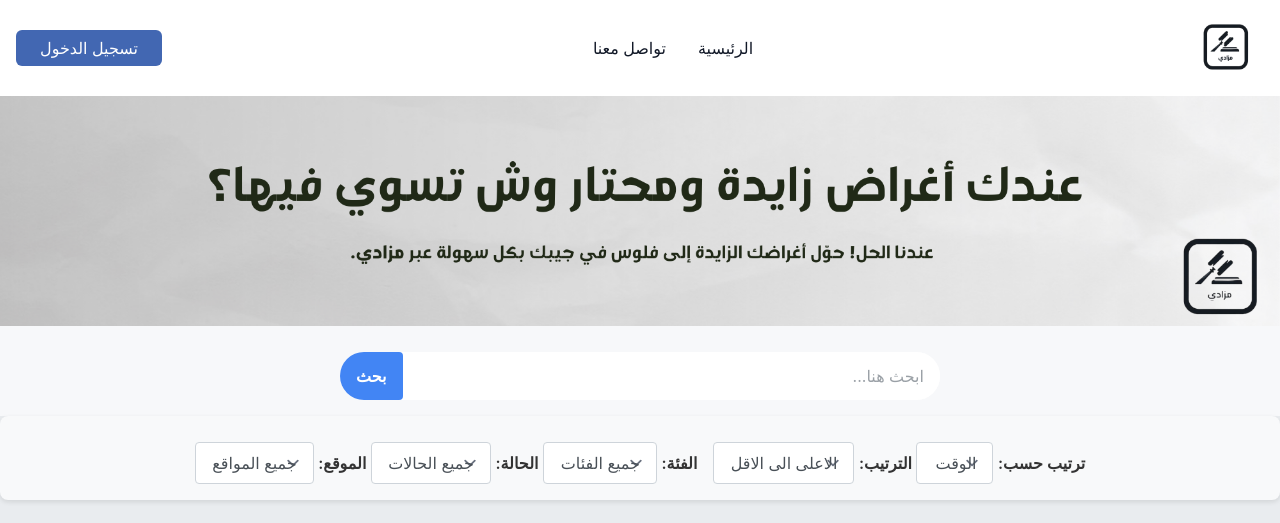
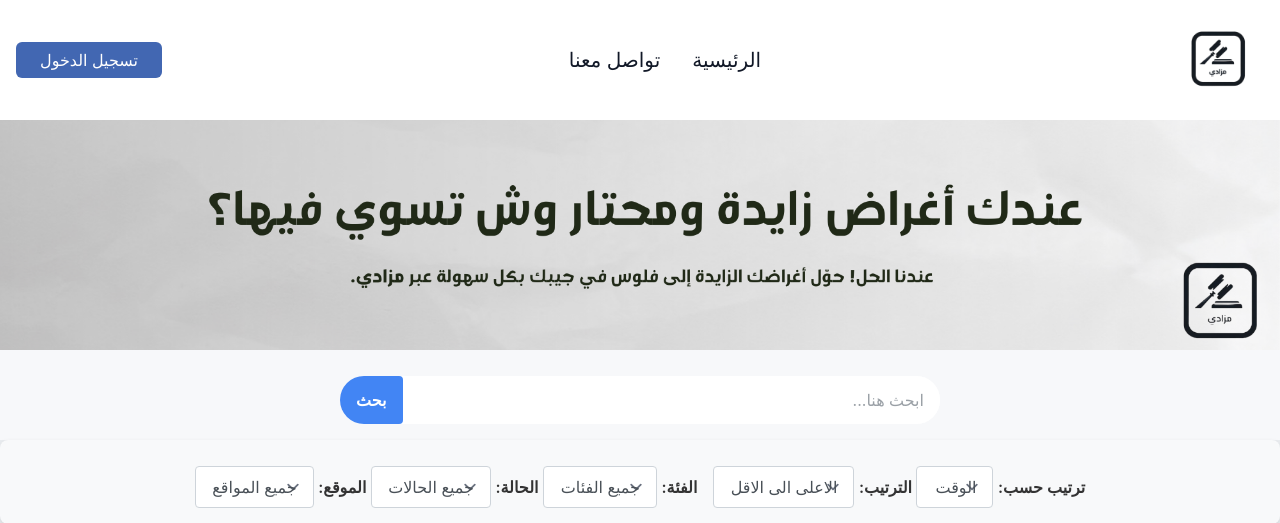
Before and after one commit to KAbaalkhail/Online-Auction, a Flask app: page /auctions in a window 1280 px wide. Shown: the top 523 px of the page. Run offline with Flask 2, Linux system fonts and the light colour scheme; data that the repository does not hold is empty; some libraries are stand-ins or nearby versions; some web fonts are replaced.

Commit message:
fix the size of navbar

```diff
--- a/src/flask-website/templates/base.html
+++ b/src/flask-website/templates/base.html
@@ -20,8 +20,8 @@
 <!-- Header -->
 <header>
     <!-- Navbar -->
-    <nav class="bg-white shadow-md w-full">
-        <div class="max-w-screen-xl mx-auto px-4 py-2 flex justify-between items-center">
+<nav class="bg-white shadow-md w-full py-1">
+    <div class="max-w-screen-xl mx-auto px-4 py-2 flex justify-between items-center">
 <!-- Conditional display based on user login status -->
 {% if current_user.is_authenticated %}
 <!-- User dropdown menu -->
@@ -54,17 +54,18 @@
 
 {% endif %}
             <!-- Centered navbar links -->
-            <div class="flex-grow flex items-center justify-center">
-                <ul class="flex flex-row space-x-8 font-medium">
-                    <li><a href="{{ url_for('contactus') }}" class="text-gray-900 hover:text-blue-700">تواصل معنا</a></li>
+<!-- Centered navbar links -->
+<div class="flex-grow flex items-center justify-center">
+    <ul class="flex flex-row space-x-8 font-medium">
+        <li><a href="{{ url_for('contactus') }}" class="text-xl text-gray-900 hover:text-blue-700">تواصل معنا</a></li> <!-- Increased text size to text-xl -->
+        <li><a href="{{ url_for('auction_listing') }}" class="text-xl text-gray-900 hover:text-blue-700">الرئيسية</a></li> <!-- Increased text size to text-xl -->
+    </ul>
+</div>
 
-                    <li><a href="{{ url_for('auction_listing') }}" class="text-gray-900 hover:text-blue-700">الرئيسية</a></li>
-                </ul>
-            </div>
             <!-- Logo aligned with the navbar links -->
             <div class="flex items-center">
                 <a href="{{ url_for('auction_listing') }}">
-                    <img src="{{ url_for('static', filename='logo-new.png') }}" class="h-20 w-20" alt="Your Website Logo">
+                    <img src="{{ url_for('static', filename='logo-new.png') }}" class="h-24 w-24" alt="Your Website Logo">
                 </a>
             </div>
         </div>
```
